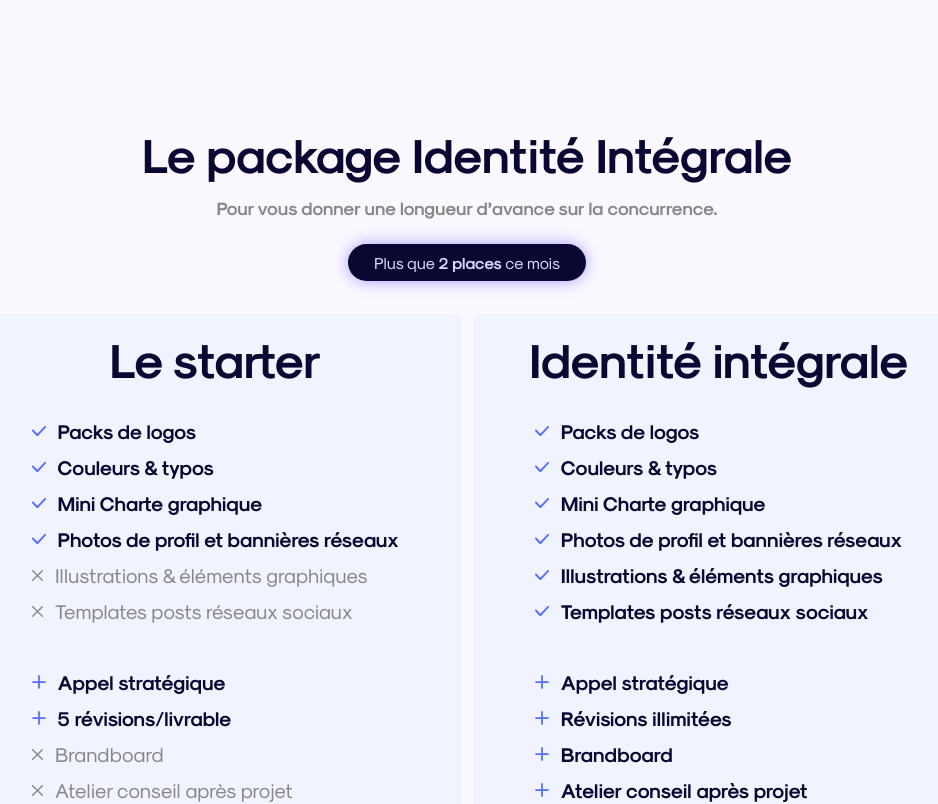
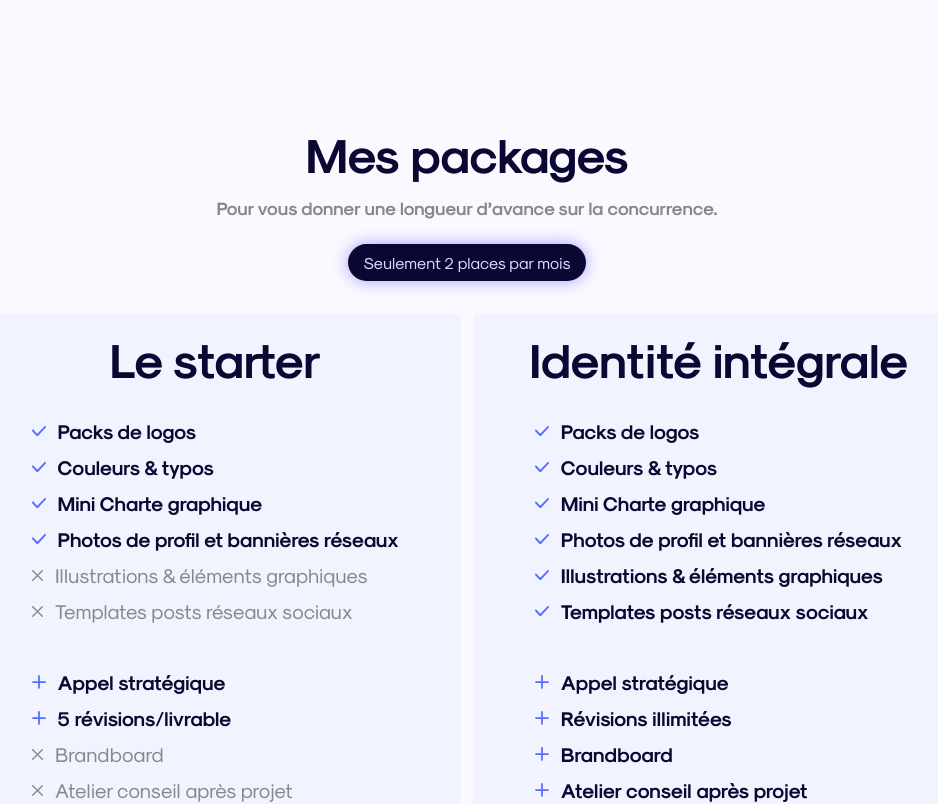
Before and after one commit to ryugotthis/next-lucas-portfolio, a Next.js app: page / in a window 1280 px wide. Shown: the part 3500-4304 px from the top of the page, without its empty margins (173-1111 px from the left). Built offline with nearby package versions, Linux system fonts and the light colour scheme.

Commit message:
edict text darkmode color for  contract section & package section contents

```diff
--- a/src/app/cgps/page.tsx
+++ b/src/app/cgps/page.tsx
@@ -1,6 +1,6 @@
 export default function Page() {
   return (
-    <div className="mt-[100px] px-6 text-[14px] leading-relaxed text-gray-800 lg:px-20">
+    <div className="mt-[100px] px-6 text-[14px] leading-relaxed lg:px-20">
       <h1 className="mb-6 text-2xl font-bold">Conditions Générales de Prestations de Services</h1>
 
       <ul className="list-disc space-y-4 pl-6">
--- a/src/app/confidentialite/page.tsx
+++ b/src/app/confidentialite/page.tsx
@@ -1,6 +1,6 @@
 export default function Page() {
   return (
-    <div className="mt-[100px] space-y-8 px-6 text-[14px] leading-relaxed text-gray-800 lg:px-20">
+    <div className="mt-[100px] space-y-8 px-6 text-[14px] leading-relaxed lg:px-20">
       <h1 className="text-2xl font-bold">Politiques de confidentialité – Lucas Provost</h1>
 
       {/* ARTICLE 1 */}
--- a/src/app/globals.css
+++ b/src/app/globals.css
@@ -45,7 +45,7 @@
   --color-bgCard: var(--color-bgCard);
   --color-background-sub: var(--color-background-sub);
   --color-text-sub: var(--color-text-sub);
-  --color-text-email: var(--color-text-eamil);
+  --color-text-email: var(--color-text-email);
 }
 
 @media (prefers-color-scheme: dark) {
--- a/src/app/legales/page.tsx
+++ b/src/app/legales/page.tsx
@@ -1,6 +1,6 @@
 export default function Page() {
   return (
-    <div className="mt-[100px] px-6 text-[14px] leading-relaxed text-gray-800 lg:px-20">
+    <div className="mt-[100px] px-6 text-[14px] leading-relaxed lg:px-20">
       <h1 className="mb-6 text-2xl font-bold">Informations légales – Lucas Provost</h1>
 
       <ul className="list-disc space-y-3 pl-6">
--- a/src/app/page.tsx
+++ b/src/app/page.tsx
@@ -141,15 +141,13 @@ export default function Home() {
         className="mt-[64px] flex flex-col items-center md:mt-[76px] lg:mt-[138px]"
       >
         <h1 className="bold text-[20px] leading-[24px] md:text-[24px] md:leading-[24px] lg:text-[48px] lg:leading-[48px]">
-          Le package Identité Intégrale
+          Mes packages
         </h1>
         <p className="text-description bold mt-[5px] mb-[20px] w-[201px] text-[12px] leading-[16px] md:mt-[0px] md:mb-[37px] md:w-auto md:text-[14px] md:leading-[16px] lg:mt-[20px] lg:mb-[25px] lg:text-[18px] lg:leading-[22px]">
           Pour vous donner une longueur d’avance sur la concurrence.
         </p>
         <div className="flex h-[28px] w-[174px] items-center justify-center rounded-[22px] bg-[#0A0832] text-[10px] leading-[10px] text-[#DAD8FF] shadow-[0_0_16px_rgba(112,97,255,0.6)] md:h-[33px] md:w-[206px] md:text-[14px] md:leading-[14px] lg:h-[37px] lg:w-[238px] lg:text-[16px] lg:leading-[18px]">
-          <p>
-            Plus que <span className="bold">2 places</span> ce mois
-          </p>
+          <p>Seulement 2 places par mois</p>
         </div>
         <div className="mt-[27px] w-full lg:mt-[33px] lg:px-[8%]">
           <PackageList />
```
